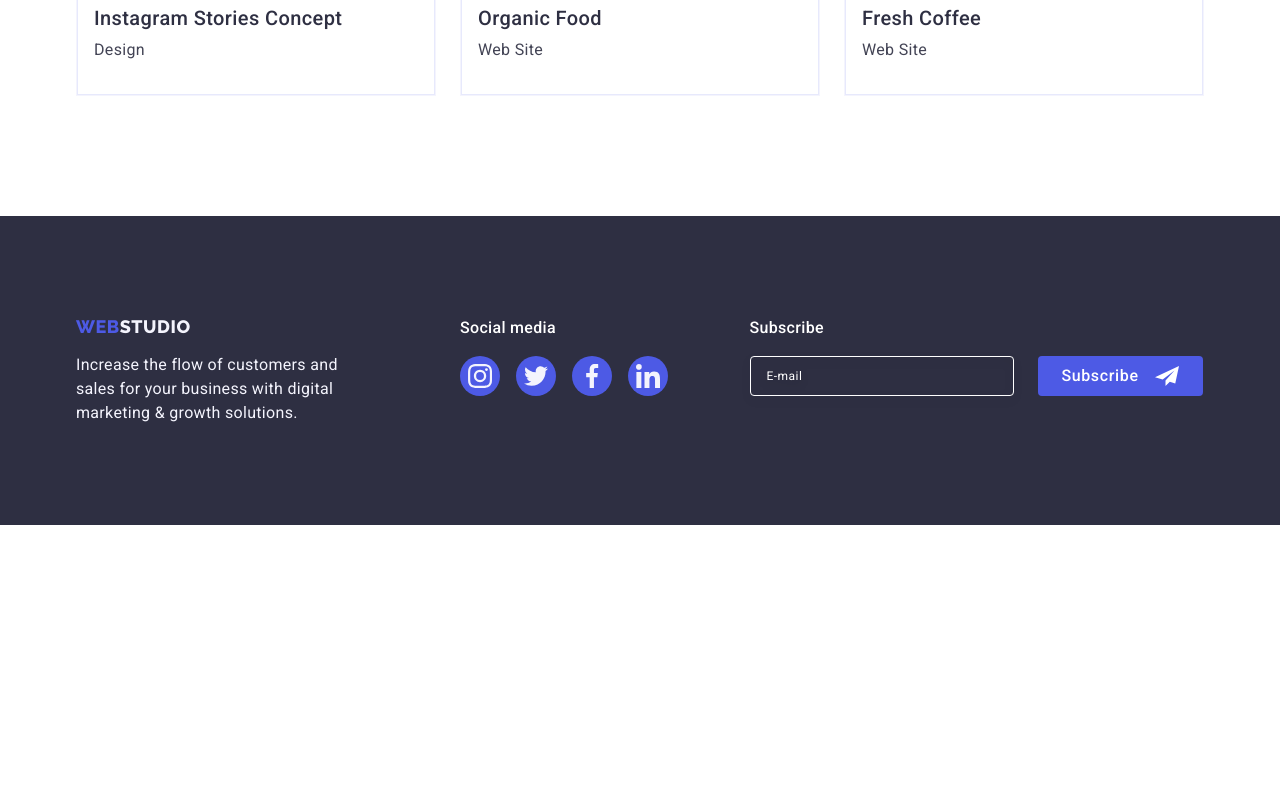
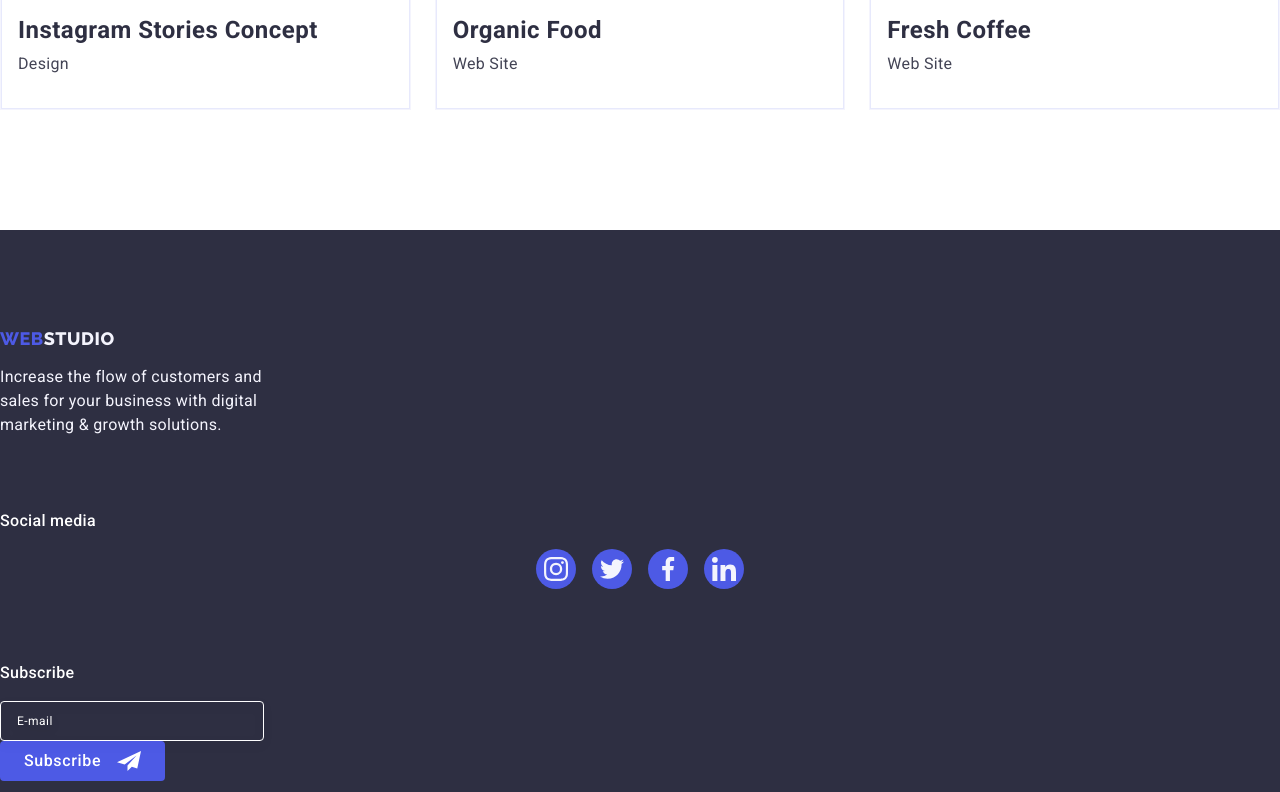
Before and after one commit to ArtemMotorykin/goit-markup-hw-06, a plain HTML site: page portfolio.html in a window 1280 px wide. Shown: the part 1561-2353 px from the top of the page. Before the commit the page ends 2086 px from the top, so only its background shows below. Drawn offline with nearby package versions, Linux system fonts and the light colour scheme.

Commit message:
Modul 6. 2,4,footer.

```diff
--- /dev/null
+++ b/css/breakpoint.css
@@ -0,0 +1,250 @@
+/*------------------------------- BREAKPOINT 428 PX --------------------------------------------------------*/
+
+@media screen and (min-width: 428px) {
+.container {
+    max-width: 428px;
+    padding-left: 16px;
+    padding-right: 16px;
+    margin-left: auto;
+    margin-right: auto;
+}
+
+.section-two-menu-icons {
+    display: none;
+}
+
+.sect-heads-three {
+    font-size: 36px;
+    font-weight: 700;
+    text-align: center;
+}
+
+.section-text {
+    font-size: 16px;
+    font-weight: 500;
+    line-height: 1.11;
+}
+
+
+
+
+.footer-container {
+    display: flex;
+    flex-direction: column;
+    align-items: center;
+    margin-right: 0;
+}
+
+.footer-social {
+    display: flex;
+    flex-direction: column;
+    align-items: center;
+}
+
+.footer-form {
+    display: flex;
+    flex-direction: column;
+}
+
+.footer-subscribe-text {
+    text-align: center;
+}
+
+.footer-input {
+    width: 100%;
+    margin-bottom: 16px;
+}
+
+.footer-form-btn {
+    margin: 0 auto;
+    min-width: 165px;
+}
+
+}
+
+/*------------------------------- BREAKPOINT 768 PX --------------------------------------------------------*/
+
+@media screen and (min-width: 768px) {
+.container {
+    max-width: 768px;
+}
+
+.sect-four > .container,
+.sect-five >.container,
+.footer >.container {
+    max-width: 582px;
+}
+
+.section-two-menu {
+    gap: 72px 24px;
+}
+
+.section-two-menu-item {
+    width: calc((100% - 24px) / 2);
+}
+
+.sect-heads-three {
+    text-align: start;
+}
+
+.sect-four-list {
+    gap: 64px 24px;
+}
+
+.sect-four-item {
+    width: calc((100% - 24px) / 2);
+}
+
+
+
+
+.footer-div {
+    width: 582px;
+    display: flex;
+    flex-direction: row;
+    flex-wrap: wrap;
+    gap: 72px 24px;
+}
+
+.footer-container {
+    align-items: flex-start;
+}
+
+.footer-text {
+    margin-bottom: 72px;
+}
+
+.footer-social {
+    align-items: flex-start;
+}
+
+.footer-social-menu {
+    margin-bottom: 0px;
+}
+
+.footer-subscribe {
+    display: flex;
+    flex-direction: column;
+}
+
+.footer-subscribe-text {
+    text-align: start;
+}
+
+.footer-form {
+    display: flex;
+    flex-direction: row;
+}
+
+.footer-form-label {
+    margin-right: 24px;
+}
+
+.footer-input {
+    width: 264px;
+    margin-bottom: 0;
+}
+
+.footer-form-btn {
+    display: flex;
+    justify-content: center;
+    align-items: center;
+    margin: 0;
+}
+
+}
+
+/*------------------------------- BREAKPOINT 1158 PX --------------------------------------------------------*/
+
+@media screen and (min-width: 1158px) {
+.container,
+.sect-four>.container,
+.sect-five>.container,
+.footer>.container {
+    max-width: 1158px;
+    padding-left: 15px;
+    padding-right: 15px;
+}
+
+/*------------------------------- SECTION 2 --------------------------------------------------------*/
+
+.section-two {
+    padding-top: 120px;
+    padding-bottom: 120px;
+}
+
+.section-two-menu-item {
+    width: calc((100% - 72px) / 4);
+}
+
+.section-two-menu-icons {
+    display: flex;
+    justify-content: center;
+    align-items: center;
+    width: 264px;
+    height: 112px;
+    border-radius: 4px;
+    background: var(--cloud);
+    margin-bottom: 8px;
+}
+
+.sect-heads-three {
+    font-size: 20px;
+    font-weight: 500;
+}
+
+.section-text {
+    font-size: 16px;
+    font-weight: 400;
+}
+
+/*------------------------------- SECTION 4 --------------------------------------------------------*/
+
+.sect-four {
+    padding-top: 120px;
+    padding-bottom: 120px;
+}
+/*
+.sect-four-list {
+    gap: 24px;
+} */
+
+.sect-four-item {
+    width: calc((100% - 72px) / 4);
+}
+
+
+
+
+
+.footer {
+    padding-top: 100px;
+    padding-bottom: 100px;
+}
+
+.footer-div {
+    width: 100%;
+    display: flex;
+    flex-wrap: nowrap;
+    gap: 0;
+}
+
+.footer-container {
+    margin-right: 120px;
+}
+
+.footer-text {
+    max-width: 264px;
+    margin-bottom: 0px;
+    font-weight: 400;
+    font-size: 16px;
+    line-height: 1.5;
+    letter-spacing: 0.02em;
+    color: #F4F4FD;
+}
+
+.footer-social {
+    margin-right: 80px;
+}
+
+}
--- a/css/styles.css
+++ b/css/styles.css
@@ -26,6 +26,8 @@ ul {
 
 img {
     display: block;
+    max-width: 100%;
+    height: auto;
 }
 
 body {
@@ -35,8 +37,8 @@ body {
 }
 
 .container {
-    max-width: 1158px;
-    padding: 0 15px;
+    /* max-width: 1158px;
+    padding: 0 15px; */
     margin: 0 auto;
 }
 
@@ -78,11 +80,6 @@ button {
 
 .logo-ligh {
     color: var(--grey);
-    display: inline-block;
-}
-
-.logo-ligh-two {
-    color: var(--cloud) ;
     display: inline-block;
 }
 
@@ -224,36 +221,23 @@ margin: 0 auto;
 /*------------------------------- SECTION 2 --------------------------------------------------------*/
 
 .section-two {
-    padding-top: 120px;
-    padding-bottom: 120px;
+    padding-top: 96px;
+    padding-bottom: 96px;
     }
 
 .section-two-menu {
     display: flex;
-    gap: 24px;
+    gap: 72px;
     justify-content: center;
+    flex-wrap: wrap;
 }
 
 .section-two-menu-item {
-    width: calc((100% - 72px) / 4);
-}
-
-.section-two-menu-icons {
-    display: flex;
-    justify-content: center;
-    align-items: center;
-    width: 264px;
-    height: 112px;
-    flex-shrink: 0;
-    border-radius: 4px;
-    background: var(--cloud);
-    margin-bottom: 8px;
+    width: 100%;
 }
 
 .sect-heads-three {
     color: var(--navy-blue);
-    font-size: 20px;
-    font-weight: 500;
     line-height: 1.2;
     letter-spacing: 0.02em;
     margin-bottom: 8px;
@@ -261,7 +245,6 @@ margin: 0 auto;
 
 .section-text {
     color: var(--slate);
-    font-size: 16px;
     line-height: 1.5;
     letter-spacing: 0.02em;
 }
@@ -310,7 +293,10 @@ margin: 0 auto;
     width: calc((100% - 48px) / 3);
 }
 
+/*------------------------------- SECTION 4 --------------------------------------------------------*/
+
 .img-bg {
+    margin: 0 auto;
     background: var(--cornflower);
     border-radius: 0px 0px 4px 4px;
 }
@@ -319,24 +305,23 @@ margin: 0 auto;
     padding: 32px 0px;
 }
 
-/*------------------------------- SECTION 4 --------------------------------------------------------*/
-
 .sect-four {
     background-color: var(--cloud);
-    padding-top: 120px;
-    padding-bottom: 120px;
+    padding-top: 96px;
+    padding-bottom: 96px;
 }
 
 .sect-four-list {
     display: flex;
-    gap: 24px;
+    gap: 72px;
+    flex-wrap: wrap;
 }
 
 
 .sect-four-item {
-    width: calc((100% - 72px) / 4);
+    width: 100%;
     border-radius: 0px 0px 4px 4px;
-    background: var(--white);
+    background-color: var(--white);
     box-shadow: 0px 2px 1px 0px rgba(46, 47, 66, 0.08), 0px 1px 1px 0px rgba(46, 47, 66, 0.16), 0px 1px 6px 0px rgba(46, 47, 66, 0.08);
 }
 
@@ -452,58 +437,19 @@ margin: 0 auto;
 
 .footer {
     background: var(--navy-blue);
-    padding-top: 100px;
-    padding-bottom: 100px;
+    padding-top: 97.5px;
+    padding-bottom: 96px;
 }
 
 .footer-div {
     display: flex;
-    align-items: baseline;
+    flex-direction: column;
+    gap: 72px;
 }
 
-.footer-container {
+/* .footer-container {
     margin-right: 120px;
-}
-
-
-.sect-four-item {
-    background-color: var(--white);
-}
-
-.footer-text {
-    color: var(--cloud);
-    font-size: 16px;
-    line-height: 1.5;
-    letter-spacing: 0.02em;
-    max-width: 264px;
-
-}
-
-.digital-two {
-    font-weight: 500;
-    font-family: inherit;
-    font-size: 16px;
-    line-height: 1.5;
-    letter-spacing: 0.04em;
-    color: var(--iris);
-    background-color: var(--cloud);
-    padding: 12px 24px;
-    border-radius: 4px;
-    display: inline-block;
-    border: 1px solid var(--cornflower);
-    transition: color 250ms cubic-bezier(0.4, 0, 0.2, 1),
-    background-color 250ms cubic-bezier(0.4, 0, 0.2, 1),
-    border-color 250ms cubic-bezier(0.4, 0, 0.2, 1),
-    box-shadow 250ms cubic-bezier(0.4, 0, 0.2, 1);
-}
-
-.digital-two:hover,
-.digital-two:focus {
-    background-color: var(--ocean);
-    color: var(--white);
-    border: 1px solid transparent;
-    box-shadow: 0px 2px 2px 0px rgba(0, 0, 0, 0.12), 0px 2px 1px 0px rgba(0, 0, 0, 0.08), 0px 3px 1px 0px rgba(0, 0, 0, 0.10);
-}
+} */
 
 .footer-logo-upper {
     margin-bottom: 17.5px;
@@ -516,11 +462,28 @@ margin: 0 auto;
     letter-spacing: 0.03em;
     display: inline-block;
     margin-bottom: 16px;
+    text-decoration: none;
 }
 
+.logo-ligh-two {
+    color: var(--cloud);
+    display: inline-block;
+}
+
+.footer-text {
+    color: var(--cloud);
+    font-size: 16px;
+    line-height: 1.5;
+    letter-spacing: 0.02em;
+    max-width: 264px;
+
+}
+
+
+/*
 .footer-social {
     flex-grow: 1;
-}
+} */
 
 .footer-social-text {
     color: var(--white);
@@ -533,6 +496,7 @@ margin: 0 auto;
 
 .footer-social-menu {
     display: flex;
+    justify-content: center;
     gap: 16px;
     margin: 0;
 }
@@ -563,7 +527,6 @@ margin: 0 auto;
 }
 
 .footer-subscribe {
-    margin-left: 80px;
     flex-grow: 1;
 }
 
@@ -576,10 +539,10 @@ margin: 0 auto;
     margin-bottom: 16px;
 }
 
-.footer-form {
+/* .footer-form {
     display: flex;
     gap: 24px;
-}
+} */
 
 .footer-input {
     width: 264px;
@@ -593,7 +556,6 @@ margin: 0 auto;
     border: 1px solid var(--white);
     filter: drop-shadow(0px 4px 4px rgba(0, 0, 0, 0.15));
     color: var(--white);
-
 }
 
 .footer-input::placeholder {
@@ -707,6 +669,32 @@ margin: 0 auto;
     column-gap: 24px;
     row-gap: 48px;
 }
+
+.digital-two {
+    font-weight: 500;
+    font-family: inherit;
+    font-size: 16px;
+    line-height: 1.5;
+    letter-spacing: 0.04em;
+    color: var(--iris);
+    background-color: var(--cloud);
+    padding: 12px 24px;
+    border-radius: 4px;
+    display: inline-block;
+    border: 1px solid var(--cornflower);
+    transition: color 250ms cubic-bezier(0.4, 0, 0.2, 1),
+        background-color 250ms cubic-bezier(0.4, 0, 0.2, 1),
+        border-color 250ms cubic-bezier(0.4, 0, 0.2, 1),
+        box-shadow 250ms cubic-bezier(0.4, 0, 0.2, 1);
+}
+
+.digital-two:hover,
+.digital-two:focus {
+    background-color: var(--ocean);
+    color: var(--white);
+    border: 1px solid transparent;
+    box-shadow: 0px 2px 2px 0px rgba(0, 0, 0, 0.12), 0px 2px 1px 0px rgba(0, 0, 0, 0.08), 0px 3px 1px 0px rgba(0, 0, 0, 0.10);
+
 
 /*------------------------------- BACKDROP --------------------------------------------------------*/
 
```
Also changed, not shown: index.html (+15 -14 lines).
